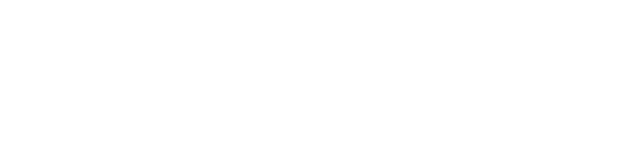
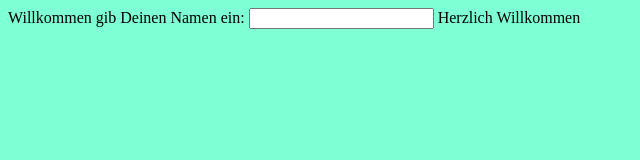
Before and after one commit to felianfilian/webapp_01_terminal, a plain HTML site: page index.html in a window 1280 px wide. Shown: the whole page, without its empty margins (0-640 px from the left). Drawn offline with Linux system fonts and the light colour scheme.

Commit message:
first styling

```diff
--- a/index.html
+++ b/index.html
@@ -6,9 +6,14 @@
   <meta http-equiv="X-UA-Compatible" content="IE=edge">
   <meta name="viewport" content="width=device-width, initial-scale=1.0">
   <title>Welcome</title>
+  <link rel="stylesheet" href="style.css">
 </head>
 
 <body>
+  Willkommen
+  gib Deinen Namen ein:
+  <input type="text">
+  Herzlich Willkommen
 
 </body>
 
--- a/style.css
+++ b/style.css
@@ -0,0 +1,3 @@
+body {
+  background-color: aquamarine;
+}
```
